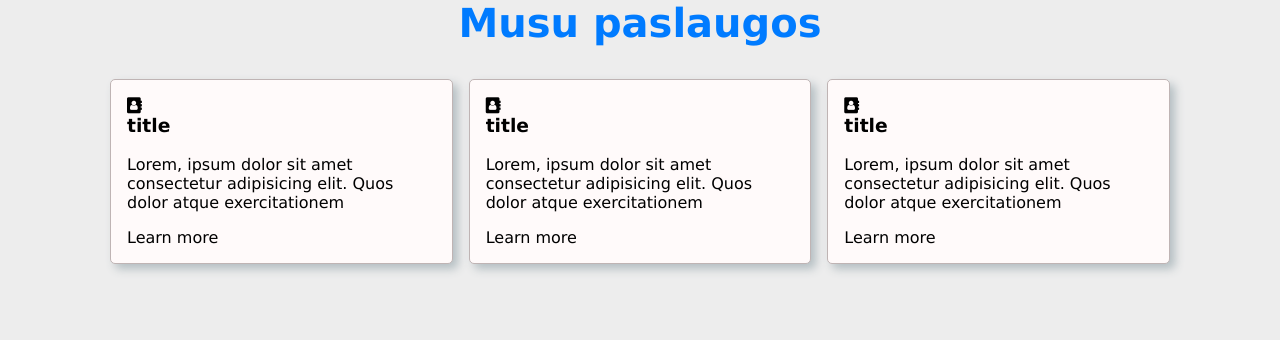
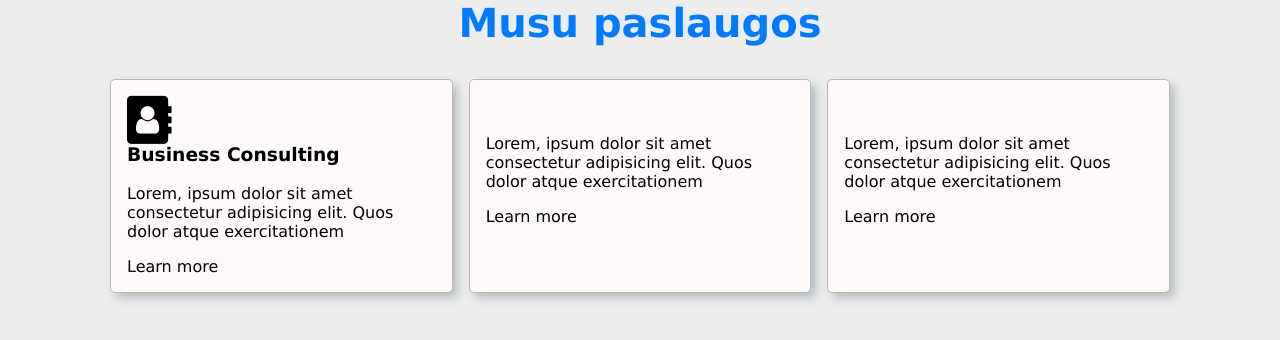
Before and after one commit to MariusCodeAcademy/feu2-02_react_vite_components_props, a React (Vite) app: page / in a window 1280 px wide. Shown: the top 340 px of the page. Built offline with nearby package versions, Linux system fonts and the light colour scheme; the HTML template or start-up script is replaced by a standard one.

Commit message:
service card

```diff
--- a/src/App.jsx
+++ b/src/App.jsx
@@ -7,28 +7,28 @@
 
 function Icon(props) {
   // console.log('props ===', props);
-  return <i className={`fa ${props.iconName}`} aria-hidden='true'></i>;
+  return <i className={`fa ${props.iconName} fa-3x`} aria-hidden='true'></i>;
 }
 
 function Grid() {
   return (
     <div className='grid'>
-      <SeviceCard />
+      <SeviceCard title='Business Consulting' icon='fa-address-book' link='/about.html' />
       <SeviceCard />
       <SeviceCard />
     </div>
   );
 }
 
-function SeviceCard() {
+function SeviceCard(props) {
   return (
     <div className='card'>
-      <Icon className='card__icon' iconName='fa-address-book' />
-      <h3>title</h3>
+      <Icon className='card__icon' iconName={props.icon} />
+      <h3>{props.title}</h3>
       <p className='card__text'>
         Lorem, ipsum dolor sit amet consectetur adipisicing elit. Quos dolor atque exercitationem
       </p>
-      <a href='#' className='card__link'>
+      <a href={props.link} className='card__link'>
         Learn more
       </a>
     </div>
```
